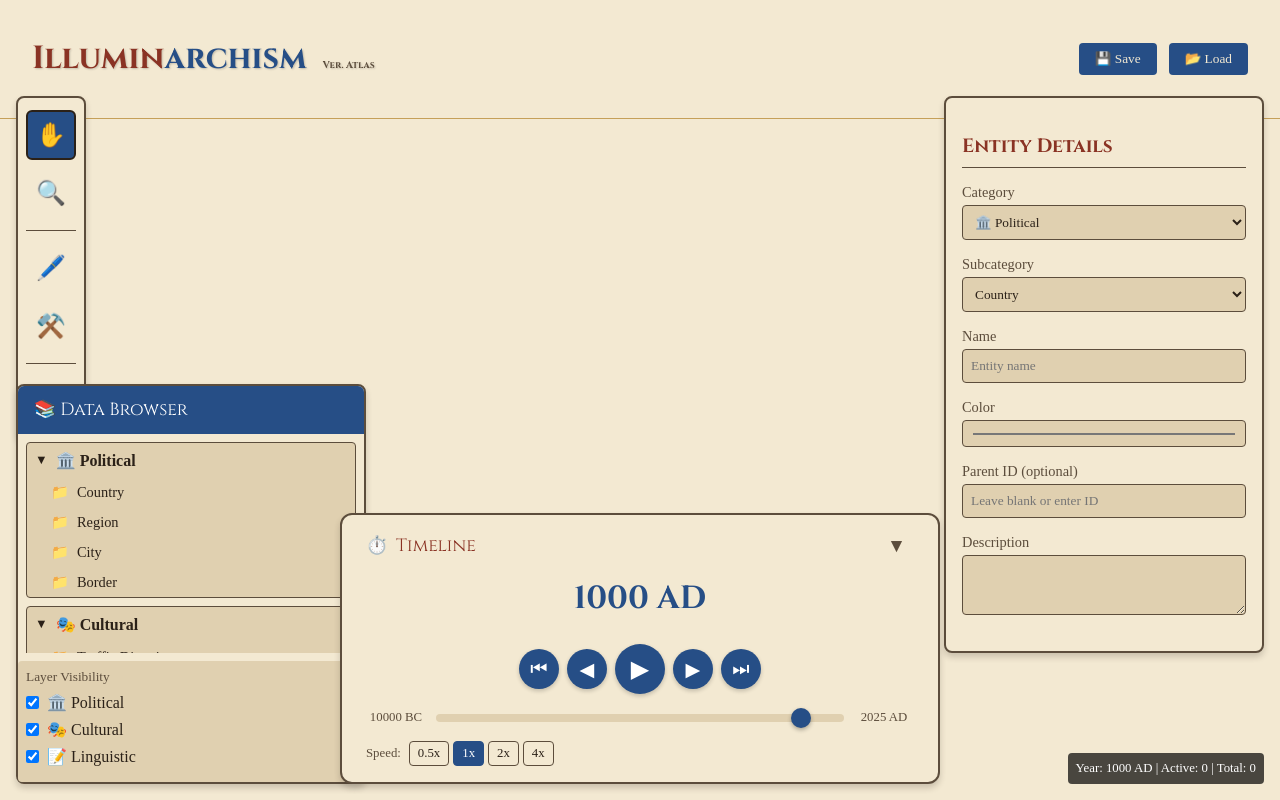
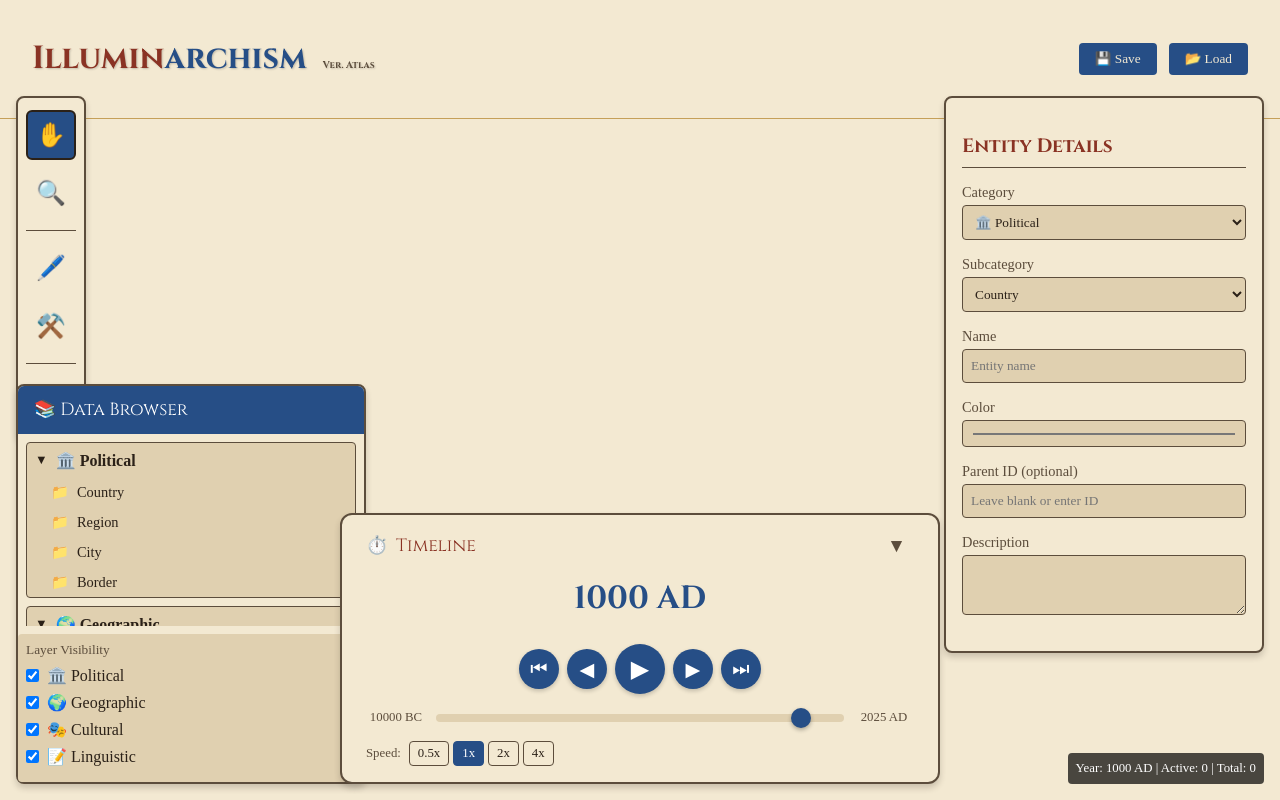
Before and after one commit to bentezhko/illuminarchism, a plain HTML site: page index.html in a window 1280 px wide. Drawn offline with Linux system fonts and the light colour scheme; a web font is replaced by a local one.

Commit message:
Add Geographic category with water/terrain features

```diff
--- a/index.html
+++ b/index.html
@@ -232,6 +232,7 @@
             <label>Category</label>
             <select id="entity-category">
                 <option value="political">🏛️ Political</option>
+                <option value="geographic">🌍 Geographic</option>
                 <option value="cultural">🎭 Cultural</option>
                 <option value="linguistic">📝 Linguistic</option>
             </select>
@@ -272,6 +273,10 @@
             <div class="layer-toggle">
                 <input type="checkbox" id="toggle-political" checked>
                 <label>🏛️ Political</label>
+            </div>
+            <div class="layer-toggle">
+                <input type="checkbox" id="toggle-geographic" checked>
+                <label>🌍 Geographic</label>
             </div>
             <div class="layer-toggle">
                 <input type="checkbox" id="toggle-cultural" checked>
@@ -328,6 +333,16 @@
                     region: { name: 'Region', geometryType: 'polygon' },
                     city: { name: 'City', geometryType: 'point' },
                     border: { name: 'Border', geometryType: 'line' }
+                }
+            },
+            geographic: {
+                name: '🌍 Geographic',
+                subcategories: {
+                    river: { name: 'River', geometryType: 'line' },
+                    lake: { name: 'Lake', geometryType: 'polygon' },
+                    ocean: { name: 'Ocean', geometryType: 'polygon' },
+                    mountain: { name: 'Mountain Range', geometryType: 'line' },
+                    coastline: { name: 'Coastline', geometryType: 'line' }
                 }
             },
             cultural: {
@@ -551,7 +566,7 @@
                 this.selectedEntityId = null; this.hoveredEntityId = null;
                 this.activeTool = 'pan'; this.currentCategory = 'political'; this.currentSubcategory = 'country';
                 this.draftPoints = []; this.draftCursor = null;
-                this.layerVisibility = { political: true, cultural: true, linguistic: true };
+                this.layerVisibility = { political: true, geographic: true, cultural: true, linguistic: true };
                 this.isPanning = false; this.lastMouse = { x: 0, y: 0 };
                 this.editPoints = null; this.editPointHoveredIdx = -1; this.editPointDragIdx = -1;
                 this.isPlaying = false; this.playbackSpeed = 1; this.animationFrame = null; this.lastFrameTime = 0;
@@ -678,7 +693,7 @@
                         this.render();
                     });
                 });
-                ['political', 'cultural', 'linguistic'].forEach(cat => {
+                ['political', 'geographic', 'cultural', 'linguistic'].forEach(cat => {
                     document.getElementById('toggle-' + cat).addEventListener('change', (e) => { this.layerVisibility[cat] = e.target.checked; this.render(); });
                 });
                 document.getElementById('entity-category').addEventListener('change', () => this.updateSubcategories());
```
